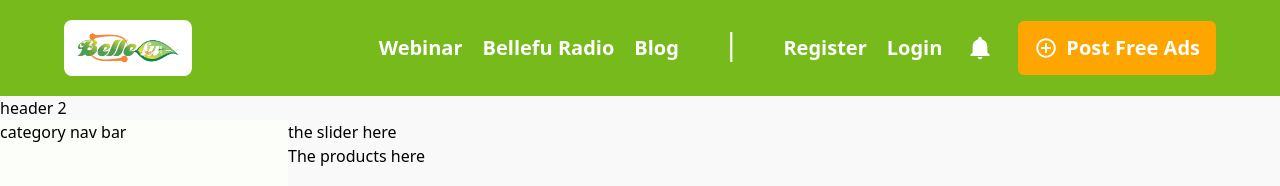
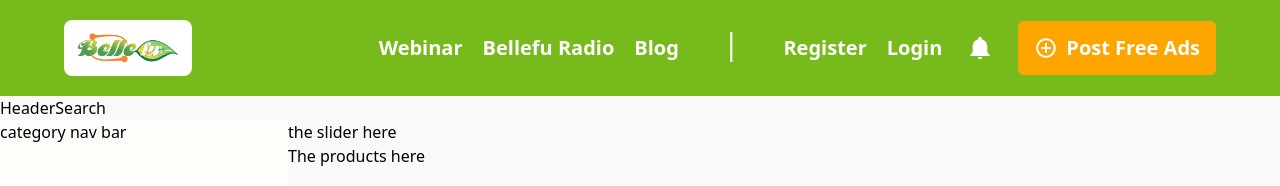
Before and after one commit to Etubaba/bellefu, a Next.js app: page / in a window 1280 px wide. Shown: the top 186 px of the page. Built offline with nearby package versions, Linux system fonts and the light colour scheme.

Commit message:
little changes

```diff
--- /dev/null
+++ b/components/HeaderSearch.js
@@ -0,0 +1,9 @@
+import React from 'react'
+
+const HeaderSearch = () => {
+    return (
+        <div>HeaderSearch</div>
+    )
+}
+
+export default HeaderSearch
--- a/pages/index.js
+++ b/pages/index.js
@@ -1,5 +1,6 @@
 import Head from "next/head";
 import Image from "next/image";
+import HeaderSearch from '../components/HeaderSearch'
 
 export default function Home() {
   return (
@@ -12,7 +13,7 @@ export default function Home() {
       {/* Overall container */}
       <div className="bg-bellefuBackground max-w-[1760px] mx-auto">
         {/* second nav bar */}
-        <div> header 2</div>
+        <div> <HeaderSearch /></div>
         {/* main body */}
         <div className="flex">
           {/* cstegory side bar */}
```
Also changed, not shown: 1 other file (tests, documents, lock files or other folders).
